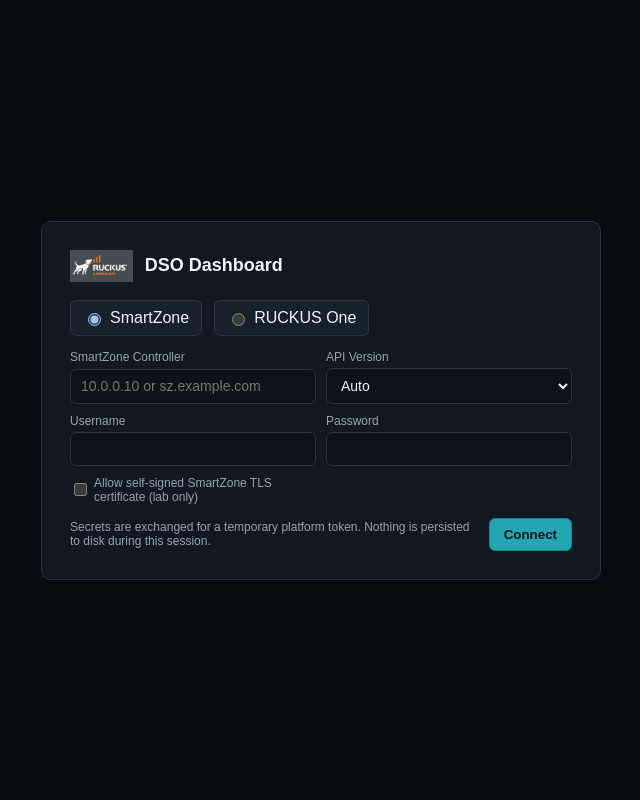
After one commit to ssaksa80/RUCKUS-Dashboard, a Flask app: template RUCKUS/ruckus_dashboard/templates/login.html in a window 1280 px wide. The commit adds this page. Shown: the whole page, without its empty margins (319-959 px from the left). Run offline with Flask 3, Linux system fonts and the light colour scheme; the template is opened without the code that fills it, so the values that code supplies are empty; parts of the project's set-up code (start-up, migrations or seed data) failed here and were passed over.

Commit message:
feat: login flow (connect + logout routes + login form)
Adds POST /connect handler that dispatches to authenticate_smartzone or
authenticate_ruckus_one, stores connection in session, and runs
capability discovery to populate app.available_ops. Adds POST /logout
that invalidates SmartZone service tickets, clears session, and resets
available_ops.

Index now renders login.html when unauthenticated (new UI mode);
overview.html only renders post-auth. CSRF token required on both POST
routes.

Addresses Phase 2 prerequisites #1 (available_ops wiring) and #2
(routes/connect.py for actual login flow).

```diff
--- a/RUCKUS/ruckus_dashboard/app.py
+++ b/RUCKUS/ruckus_dashboard/app.py
@@ -37,12 +37,19 @@ def create_app(test_config: dict[str, Any] | None = None) -> Flask:
     app.config["RUCKUS_HOST_ALLOWLIST"] = HostAllowList(app.config.get("RUCKUS_ALLOWED_HOSTS", ""))
     app.module_cache = ModuleResultCache()
     app.inflight = InFlightDeduper()
+    # Capability discovery populates this set on connect; modules consult it
+    # via CapabilityGate. Initialised empty so unauthenticated requests don't
+    # AttributeError before any controller is reachable.
+    app.available_ops = set()
 
     from .routes.modules import bp as modules_bp
     app.register_blueprint(modules_bp)
 
     from .routes.pages import bp as pages_bp
     app.register_blueprint(pages_bp)
+
+    from .routes.connect import bp as connect_bp
+    app.register_blueprint(connect_bp)
 
     @app.after_request
     def security_headers(response):
--- a/RUCKUS/ruckus_dashboard/routes/pages.py
+++ b/RUCKUS/ruckus_dashboard/routes/pages.py
@@ -11,6 +11,9 @@ bp = Blueprint("pages", __name__)
 def index():
     if not current_app.config.get("RUCKUS_ENABLE_NEW_UI"):
         return render_template("legacy.html")
+    if not session.get("auth"):
+        return render_template("login.html",
+                               csrf_token=session.get("csrf_token", ""))
     return render_template("overview.html",
                            modules=all_modules(),
                            csrf_token=session.get("csrf_token", ""))
--- a/RUCKUS/ruckus_dashboard/static/styles.css
+++ b/RUCKUS/ruckus_dashboard/static/styles.css
@@ -58,3 +58,37 @@ body { margin: 0; min-height: 100vh; background: var(--bg); color: var(--text);
 .status-error { background: #2b1213; color: var(--critical); }
 body.dso-mode .sidebar, body.dso-mode .topbar { display: none; }
 body.dso-mode .kpi-value { font-size: 48px; }
+
+/* Login + connect form */
+.login-body { background: var(--bg); color: var(--text); margin: 0;
+              font-family: Arial, Helvetica, sans-serif; min-height: 100vh;
+              display: flex; align-items: center; justify-content: center; }
+.login-shell { background: var(--surface); border: 1px solid var(--border);
+               border-radius: 10px; padding: 28px; width: min(560px, 92vw); }
+.login-brand { display: flex; align-items: center; gap: 12px; margin-bottom: 18px; }
+.login-brand h1 { font-size: 18px; margin: 0; }
+.connect-form { display: grid; gap: 14px; }
+.platform-selector { display: flex; gap: 12px; }
+.platform-option { display: flex; align-items: center; gap: 6px;
+                   background: var(--surface-soft); border: 1px solid var(--border);
+                   border-radius: 6px; padding: 8px 12px; cursor: pointer; }
+.form-grid { display: grid; gap: 10px; grid-template-columns: repeat(auto-fit, minmax(220px, 1fr)); }
+.form-grid label { display: grid; gap: 4px; font-size: 12px; color: var(--muted); }
+.form-grid input, .form-grid select { background: var(--surface-muted); color: var(--text);
+                                       border: 1px solid var(--border); border-radius: 6px;
+                                       padding: 8px 10px; font-size: 14px; }
+.checkbox-label { display: flex !important; align-items: center; gap: 8px;
+                  grid-template-columns: none !important; }
+.platform-fields.hidden, .hidden { display: none !important; }
+.connect-actions { display: flex; justify-content: space-between; align-items: center; gap: 12px; }
+.security-note { color: var(--muted); font-size: 12px; margin: 0; }
+.button { border-radius: 6px; padding: 8px 14px; font-weight: 700; cursor: pointer;
+          border: 1px solid var(--border); }
+.button.primary { background: var(--accent); color: #001318; border-color: var(--accent-dark); }
+.button.secondary { background: var(--surface); color: var(--text); }
+.messages { display: grid; gap: 6px; margin-bottom: 12px; }
+.message { padding: 8px 10px; border-radius: 6px; font-size: 13px; }
+.message.error { background: #2b1213; color: var(--critical); border: 1px solid var(--critical); }
+.message.warning { background: #2b2413; color: var(--watch); border: 1px solid var(--watch); }
+.message.info { background: #11252b; color: var(--accent); border: 1px solid var(--accent); }
+.logout-form { display: inline; margin-left: 8px; }
--- a/RUCKUS/ruckus_dashboard/templates/base.html
+++ b/RUCKUS/ruckus_dashboard/templates/base.html
@@ -39,6 +39,10 @@
       <div class="breadcrumb">{% block breadcrumb %}{% endblock %}</div>
       <div class="topbar-actions">
         <button class="dso-toggle" id="dso-toggle" title="Toggle DSO wall mode">⛶ DSO</button>
+        <form method="post" action="{{ url_for('connect.logout') }}" class="logout-form">
+          <input type="hidden" name="csrf_token" value="{{ csrf_token }}">
+          <button class="button secondary" type="submit">Logout</button>
+        </form>
       </div>
     </header>
     {% block content %}{% endblock %}
--- /dev/null
+++ b/RUCKUS/ruckus_dashboard/templates/login.html
@@ -0,0 +1,108 @@
+<!doctype html>
+<html lang="en">
+<head>
+<meta charset="utf-8">
+<title>RUCKUS DSO Dashboard — Connect</title>
+<meta name="viewport" content="width=device-width, initial-scale=1">
+<link rel="stylesheet" href="{{ url_for('static', filename='styles.css') }}">
+</head>
+<body class="login-body">
+<main class="login-shell">
+  <header class="login-brand">
+    <img class="brand-logo" src="{{ url_for('static', filename='assets/ruckus-logo.png') }}" alt="RUCKUS">
+    <h1>DSO Dashboard</h1>
+  </header>
+
+  {% with messages = get_flashed_messages(with_categories=true) %}
+    {% if messages %}
+    <div class="messages">
+      {% for category, message in messages %}
+      <div class="message {{ category }}">{{ message }}</div>
+      {% endfor %}
+    </div>
+    {% endif %}
+  {% endwith %}
+
+  <form method="post" action="{{ url_for('connect.connect') }}" class="connect-form" id="connect-form">
+    <input type="hidden" name="csrf_token" value="{{ csrf_token }}">
+
+    <div class="platform-selector" role="group" aria-label="Management platform">
+      <label class="platform-option">
+        <input type="radio" name="platform" value="smartzone" checked>
+        <span>SmartZone</span>
+      </label>
+      <label class="platform-option">
+        <input type="radio" name="platform" value="ruckus_one">
+        <span>RUCKUS One</span>
+      </label>
+    </div>
+
+    <div class="form-grid platform-fields" data-platform-fields="smartzone">
+      <label><span>SmartZone Controller</span>
+        <input name="smartzone_host" autocomplete="off"
+               placeholder="10.0.0.10 or sz.example.com"></label>
+      <label><span>API Version</span>
+        <select name="smartzone_api_version">
+          <option value="auto" selected>Auto</option>
+          <option value="v9_0">v9_0</option>
+          <option value="v10_0">v10_0</option>
+          <option value="v11_0">v11_0</option>
+        </select></label>
+      <label><span>Username</span>
+        <input name="smartzone_username" autocomplete="username"></label>
+      <label><span>Password</span>
+        <input type="password" name="smartzone_password"
+               autocomplete="current-password"></label>
+      <label class="checkbox-label">
+        <input type="checkbox" name="smartzone_skip_tls_verify" value="1">
+        <span>Allow self-signed SmartZone TLS certificate (lab only)</span></label>
+    </div>
+
+    <div class="form-grid platform-fields hidden" data-platform-fields="ruckus_one">
+      <label><span>Region</span>
+        <select name="ruckus_one_region">
+          <option value="na" selected>North America</option>
+          <option value="eu">Europe</option>
+          <option value="asia">Asia Pacific</option>
+          <option value="custom">Custom</option>
+        </select></label>
+      <label><span>Custom Region Host</span>
+        <input name="ruckus_one_custom_host" autocomplete="off"
+               placeholder="api.example.ruckus.cloud"></label>
+      <label><span>Tenant ID</span>
+        <input name="tenant_id" autocomplete="off"></label>
+      <label><span>Client ID</span>
+        <input name="client_id" autocomplete="off"></label>
+      <label><span>Client Secret</span>
+        <input type="password" name="client_secret"
+               autocomplete="current-password"></label>
+    </div>
+
+    <div class="connect-actions">
+      <p class="security-note">Secrets are exchanged for a temporary platform token. Nothing is persisted to disk during this session.</p>
+      <button class="button primary" type="submit">Connect</button>
+    </div>
+  </form>
+</main>
+
+<script>
+(function () {
+  // Toggle visibility of the per-platform field group based on the radio.
+  var radios = document.querySelectorAll('input[name="platform"]');
+  function refresh() {
+    var selected = document.querySelector('input[name="platform"]:checked');
+    var value = selected ? selected.value : 'smartzone';
+    document.querySelectorAll('[data-platform-fields]').forEach(function (el) {
+      if (el.getAttribute('data-platform-fields') === value) {
+        el.classList.remove('hidden');
+      } else {
+        el.classList.add('hidden');
+      }
+    });
+  }
+  radios.forEach(function (r) { r.addEventListener('change', refresh); });
+  refresh();
+})();
+</script>
+</body>
+</html>
```
Also changed, not shown: RUCKUS/ruckus_dashboard/clients/__init__.py (+22 -0 lines), RUCKUS/ruckus_dashboard/routes/connect.py (added, +115 -0 lines), tests/integration/test_connect.py (added, +210 -0 lines), tests/integration/test_pages.py (+11 -0 lines).
